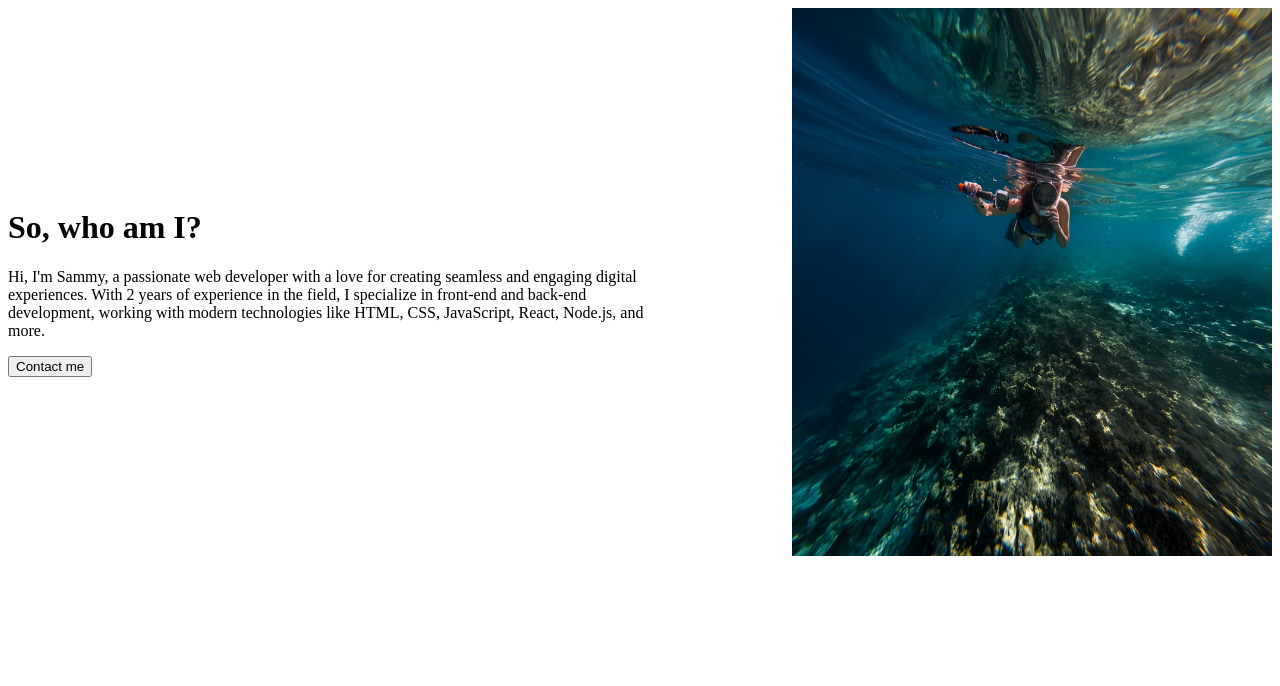
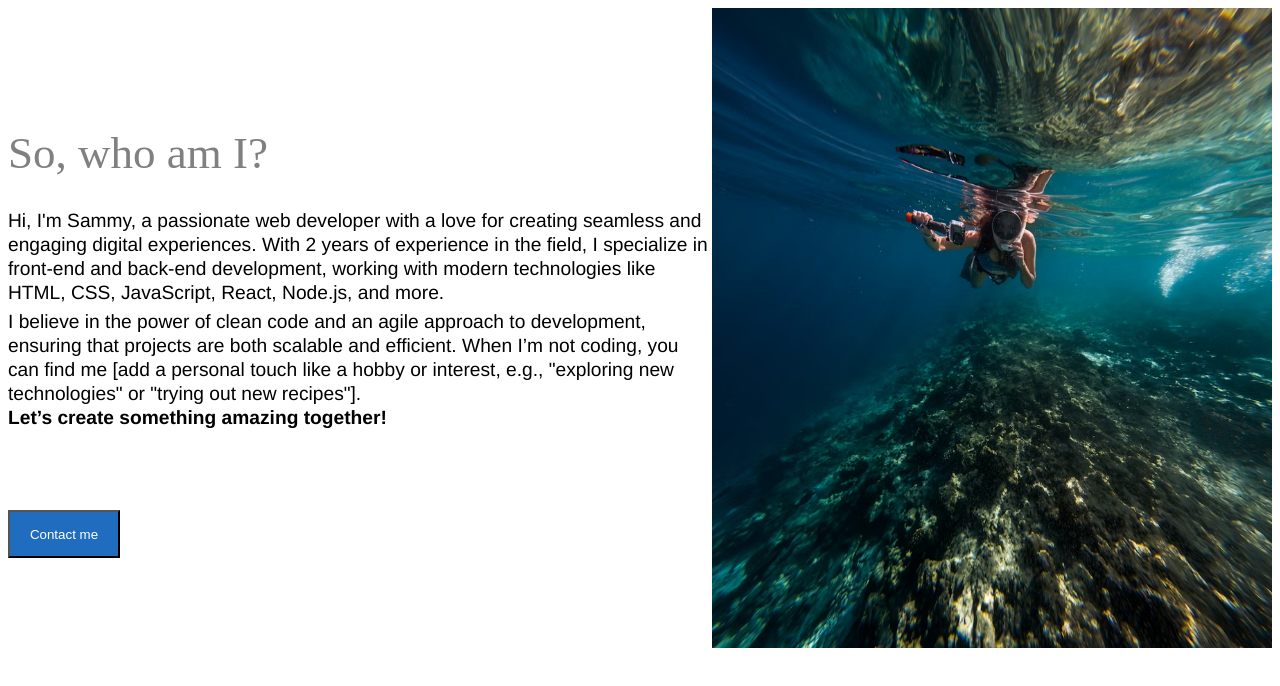
Before and after one commit to Sammy21-source/Learning_journey, a plain HTML site: page src/index.html in a window 1280 px wide. Drawn offline with Linux system fonts and the light colour scheme.

Commit message:
good version

```diff
--- a/src/index.html
+++ b/src/index.html
@@ -10,10 +10,18 @@
   <div class="complete">
     <div class="about">
       <h1>So, who am I?</h1>
-      <p>Hi, I'm Sammy, a passionate web developer with a love for creating seamless and engaging digital experiences. With 2 years of experience in the field, I specialize in front-end and back-end development, working with modern technologies like HTML, CSS, JavaScript, React, Node.js, and more.
+      <p class="intro">Hi, I'm Sammy, a passionate web developer with a love for creating seamless and engaging digital experiences. With 2 years of experience in the field, I specialize in front-end and back-end development, working with modern technologies like HTML, CSS, JavaScript, React, Node.js, and more.
+      </p>
+      <p class="intro2">
+        I believe in the power of clean code and an agile approach to development, ensuring that projects are both scalable and efficient. When I’m not coding, you can find me [add a personal touch like a hobby or interest, e.g., "exploring new technologies" or "trying out new recipes"].
+<span class="last">
+  <b>
+    Let’s create something amazing together!
+  </b>
+</span>
       </p>
 
-      <button>Contact me</button>
+      <button class="b_contact">Contact me</button>
 
     </div>
    <img src="premium_photo-1683910767532-3a25b821f7ae.avif" class="my_img">
--- a/src/style.css
+++ b/src/style.css
@@ -1,12 +1,46 @@
 .about{
   display: inline-block;
   width: 40rem;
+  flex: 1;
+  max-width: 50rem;
 }
 .my_img{
-  width: 30rem;
+  width: 35rem;
+
 }
 .complete{
   display: flex;
   justify-content: space-between;
   align-items: center;
 }
+.b_contact{
+  height: 3rem;
+  width: 7rem;
+  color: white;
+  background-color:rgb(32, 109, 191);
+}
+p{
+}
+h1{
+font-size:45px;
+font-weight: 450;
+color: grey;
+}
+.intro{
+  font-size: larger;
+  margin-bottom: 0px;
+  font-family: Helvetica, sans-serif ;
+  font-weight: 300;
+  line-height: 1.5rem;
+}
+.intro2{
+  font-size: larger;
+  margin: 5px 0px 80px 0px;
+  font-family: Helvetica, sans-serif ;
+  font-weight: 300;
+  line-height: 1.5rem;
+
+}
+.last{
+  display: block;
+}
```
